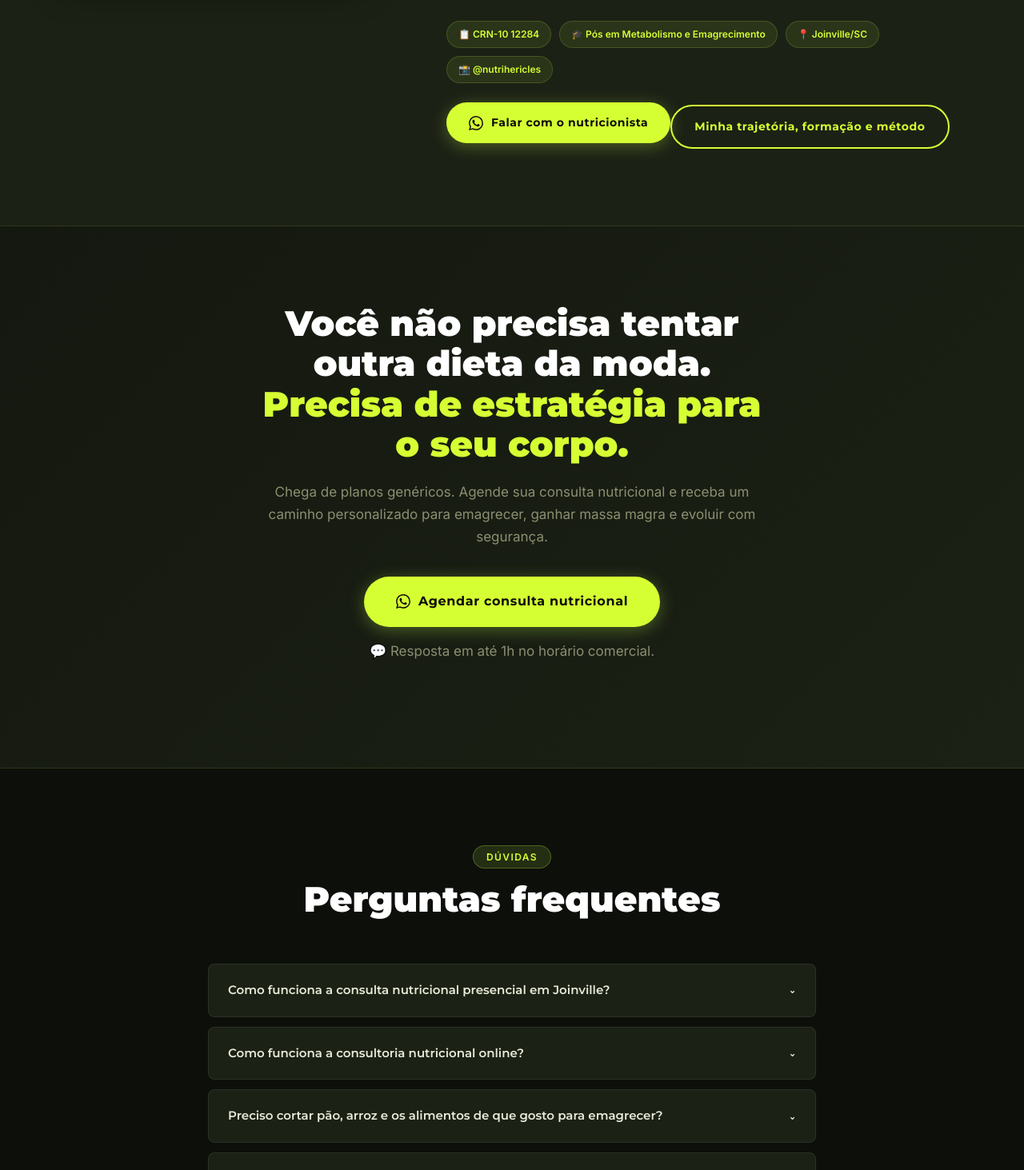
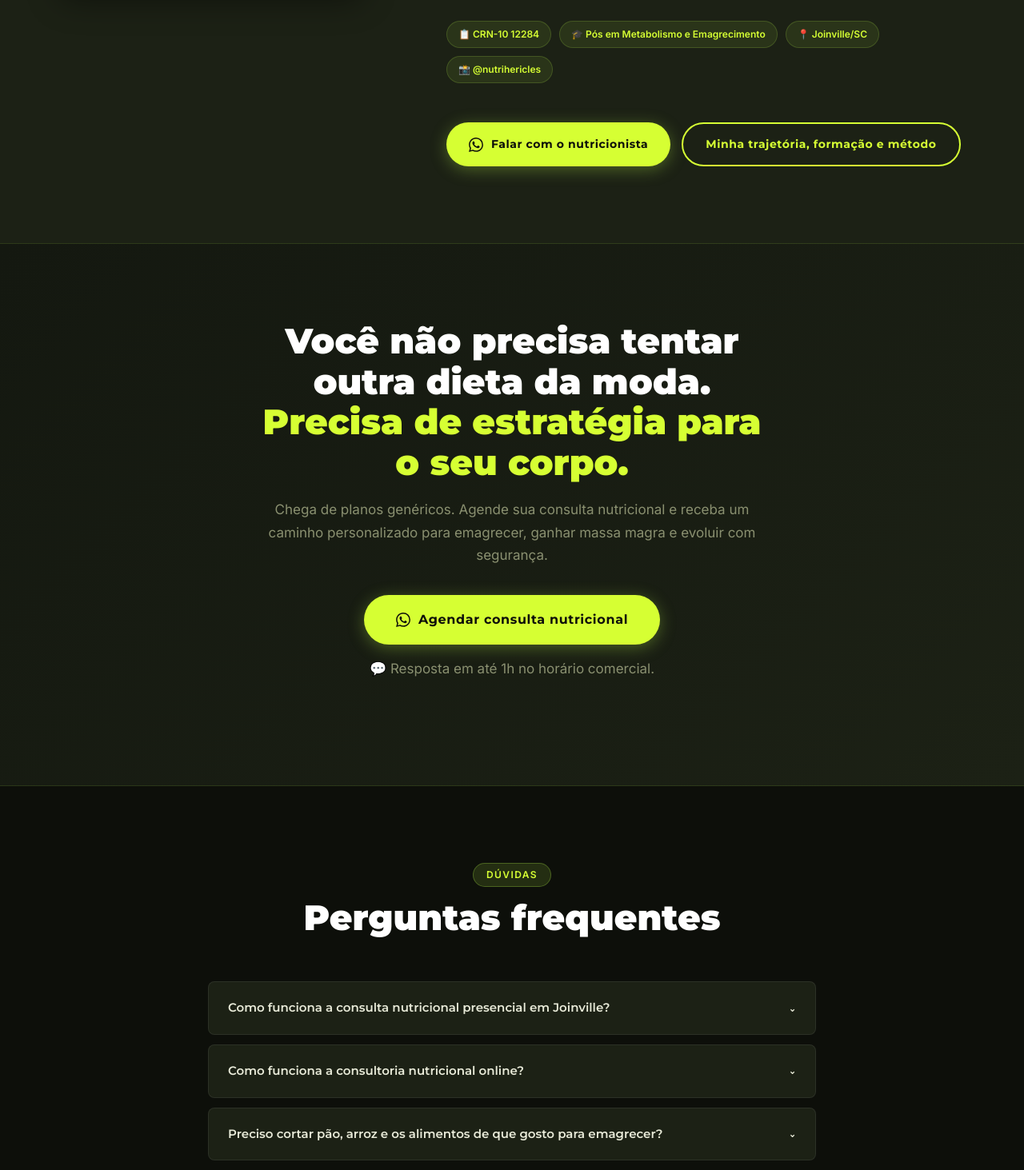
Before and after one commit to hericlesferreira/hericlesnutricionista-site, a React (Vite) app: page / in a window 1280 px wide. Shown: the part 5767-7230 px from the top of the page at 80% size. Built offline with nearby package versions, Linux system fonts and the light colour scheme.

Commit message:
seo: integrar perfil profissional e FAQ acessível

```diff
--- a/src/App.css
+++ b/src/App.css
@@ -711,3 +711,12 @@ ul { list-style: none; }
  .hero__img-frame{border:0;box-shadow:none}
  .localizacao__photo{width:160px;height:190px}
 }
+
+/* FAQ com HTML acessível e conteúdo pré-renderizado */
+.faq-item summary{list-style:none;cursor:pointer}
+.faq-item summary::-webkit-details-marker{display:none}
+.faq-item[open] .faq-chevron{transform:rotate(180deg)}
+.faq-chevron{transition:transform .2s}
+.sobre__actions{display:flex;gap:14px;flex-wrap:wrap;margin-top:25px}
+.sobre__actions .wa-btn{white-space:normal;text-align:center}
+@media(max-width:768px){.sobre__actions{flex-direction:column;align-items:stretch}}
```
